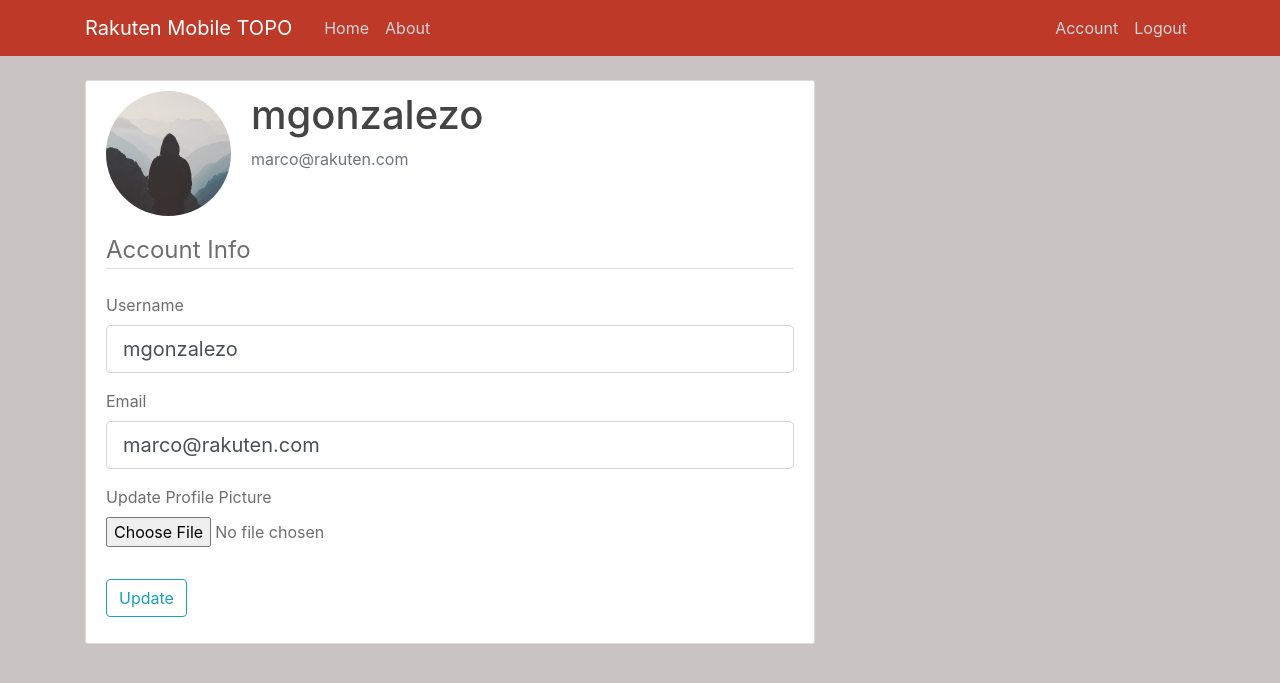
After one commit to mgonzalezo/RMTopo2, a Flask app: page /account in a window 1280 px wide. The commit adds this page. Shown: the top 683 px of the page. Run offline with Flask 2, Linux system fonts and the light colour scheme; a user stored in the database is signed in; some libraries are stand-ins or nearby versions.

Commit message:
login and account fixes

```diff
--- a/webapp/__init__.py
+++ b/webapp/__init__.py
@@ -9,5 +9,9 @@ app.config['SQLALCHEMY_DATABASE_URI'] = 'sqlite:///site.db'
 db = SQLAlchemy(app)
 bcrypt = Bcrypt(app)
 login_manager = LoginManager(app)
+#login view to force to login to access account view
+login_manager.login_view = 'login'
+#info style to show messages based on bootstrap design
+login_manager.login_message_category = 'info'
 
 from webapp import routes
--- a/webapp/forms.py
+++ b/webapp/forms.py
@@ -1,4 +1,6 @@
 from flask_wtf import FlaskForm
+from flask_wtf.file import FileField, FileAllowed
+from flask_login import current_user
 from wtforms import StringField, PasswordField, SubmitField, BooleanField
 from wtforms.validators import DataRequired, Length, Email, EqualTo, ValidationError
 from webapp.models import User
@@ -12,12 +14,10 @@ class RegistrationForm(FlaskForm):
     confirm_password = PasswordField('Confirm Password',
                         validators=[DataRequired(),EqualTo('password')])
     submit = SubmitField('Sign Up')
-
     def validate_username(self, username):
         user = User.query.filter_by(username = username.data).first()
         if user:
             raise ValidationError('That username is already taken. Please choose a different one')
-
     def validate_email(self, email):
         user = User.query.filter_by(email = email.data).first()
         if user:
@@ -29,3 +29,24 @@ class LoginForm(FlaskForm):
     password = PasswordField('Password',validators=[DataRequired()])
     remember = BooleanField('Remember me')
     submit = SubmitField('Login')
+
+class UpdateAccountForm(FlaskForm):
+    username = StringField('Username',
+                            validators=[DataRequired(),Length(min=2, max=20)])
+    email = StringField('Email',
+                        validators=[DataRequired(),Email()])
+    picture = FileField('Update Profile Picture', validators=[FileAllowed(['jpg','png'])])
+
+    submit = SubmitField('Update')
+
+    def validate_username(self, username):
+        if username.data != current_user.username:
+            user = User.query.filter_by(username = username.data).first()
+            if user:
+                raise ValidationError('That username is already taken. Please choose a different one')
+
+    def validate_email(self, email):
+        if email.data != current_user.email:
+            user = User.query.filter_by(email = email.data).first()
+            if user:
+                raise ValidationError('That email is already taken. Please choose a different one')
--- a/webapp/routes.py
+++ b/webapp/routes.py
@@ -1,8 +1,8 @@
-from flask import render_template,url_for, flash, redirect
+from flask import render_template,url_for, flash, redirect, request
 from webapp import app, db, bcrypt
-from webapp.forms import LoginForm, RegistrationForm
+from webapp.forms import LoginForm, RegistrationForm, UpdateAccountForm
 from webapp.models import User,Post
-from flask_login import login_user, current_user, logout_user
+from flask_login import login_user, current_user, logout_user, login_required
 
 posts = [
     {
@@ -35,7 +35,7 @@ def about():
 
 @app.route("/register", methods =['GET','POST'])
 def register():
-    if current_user.is_authenticated():
+    if current_user.is_authenticated:
         return redirect(url_for('home'))
     form = RegistrationForm()
     if form.validate_on_submit():
@@ -47,10 +47,9 @@ def register():
         return redirect(url_for('login'))
     return render_template('register.html', title='Register', form=form)
 
-
 @app.route("/login", methods =['GET','POST'])
 def login():
-    if current_user.is_authenticated():
+    if current_user.is_authenticated:
         return redirect(url_for('home'))
     form = LoginForm()
     if form.validate_on_submit():
@@ -61,12 +60,31 @@ def login():
         user = User.query.filter_by(email=form.email.data).first()
         if user and bcrypt.check_password_hash(user.password, form.password.data):
             login_user(user, remember = form.remember.data)
-            return redirect(url_for('home'))
+            next_page = request.args.get('next')
+            #redirect user to the home page if the user has not requested an specific url at the beginning.
+            return redirect(next_page) if next_page else redirect(url_for('home'))
         else:
             flash('Login Unsuccessful. Please check email and/or password', 'danger')
     return render_template('login.html', title='Login', form=form)
 
 @app.route("/logout")
 def logout():
-    logout.user()
+    logout_user()
     return redirect(url_for('home'))
+
+@app.route("/account", methods =['GET','POST'])
+@login_required
+def account():
+    form = UpdateAccountForm() #Create an instance from UpdateAccountForm
+    if form.validate_on_submit(): #Method to validate form
+        current_user.username = form.username.data
+        current_user.email = form.email.data
+        db.session.commit()
+        flash('Your account has been updated', 'success')
+        return redirect(url_for('account'))
+    elif request.method == 'GET':
+        form.username.data = current_user.username
+        form.email.data = current_user.email
+    image_file = url_for('static', filename='profile_pics/' + current_user.image_file)
+    return render_template('account.html', title='Account',
+                            image_file = image_file, form=form)
--- /dev/null
+++ b/webapp/templates/account.html
@@ -0,0 +1,56 @@
+{% extends "layout.html" %}
+{% block content %}
+    <div class="content-section">
+      <div class="media">
+        <img class="rounded-circle account-img" src="{{ image_file }}">
+        <div class="media-body">
+          <h2 class="account-heading">{{ current_user.username }}</h2>
+          <p class="text-secondary">{{ current_user.email }}</p>
+        </div>
+      </div>
+        <form method="POST" action="" enctype="multipart/form-data"> <!-- Add special encoding type multipart-->
+            {{ form.hidden_tag() }}
+            <fieldset class="form-group">
+                <legend class="border-bottom mb-4">Account Info</legend>
+                <div class="form-group">
+                    {{ form.username.label(class="form-control-label") }}
+                    {% if form.username.errors %}
+                        {{ form.username(class="form-control form-control-lg is-invalid") }}
+                        <div class="invalid-feedback">
+                            {% for error in form.username.errors %}
+                                <span>{{ error }}</span>
+                            {% endfor %}
+                        </div>
+                    {% else %}
+                        {{ form.username(class="form-control form-control-lg") }}
+                    {% endif %}
+                </div>
+                <div class="form-group">
+                    {{ form.email.label(class="form-control-label") }}
+                    {% if form.email.errors %}
+                        {{ form.email(class="form-control form-control-lg is-invalid") }}
+                        <div class="invalid-feedback">
+                            {% for error in form.email.errors %}
+                                <span>{{ error }}</span>
+                            {% endfor %}
+                        </div>
+                    {% else %}
+                        {{ form.email(class="form-control form-control-lg") }}
+                    {% endif %}
+                </div>
+                <div class="form-group">
+                    {{ form.picture.label() }}
+                    {{ form.picture(class="form-control-file") }}
+                    {% if form.picture.errors %}
+                        {% for error in form.picture.errors %}
+                                <span class ="text-danger">{{ error }}</span></br>
+                        {% endfor %}
+                    {% endif %}
+                </div>
+            </fieldset>
+            <div class="form-group">
+                {{ form.submit(class="btn btn-outline-info") }}
+            </div>
+        </form>
+    </div>
+{% endblock content %}
--- a/webapp/templates/layout.html
+++ b/webapp/templates/layout.html
@@ -29,8 +29,10 @@
                   </div>
                   <!-- Navbar Right Side -->
                   <div class="navbar-nav">
+                    <!-- Show different navbars based on user login status -->
                     {% if current_user.is_authenticated %}
-                      <a class="nav-item nav-link" href="{{url_for('login')}}">Logout</a>
+                      <a class="nav-item nav-link" href="{{url_for('account')}}">Account</a>
+                      <a class="nav-item nav-link" href="{{url_for('logout')}}">Logout</a>
                     {% else%}
                       <a class="nav-item nav-link" href="{{url_for('login')}}">Login</a>
                       <a class="nav-item nav-link" href="{{url_for('register')}}">Register</a>
```
Also changed, not shown: webapp/site.db, webapp/static/profile_pics/default.jpg (added).
